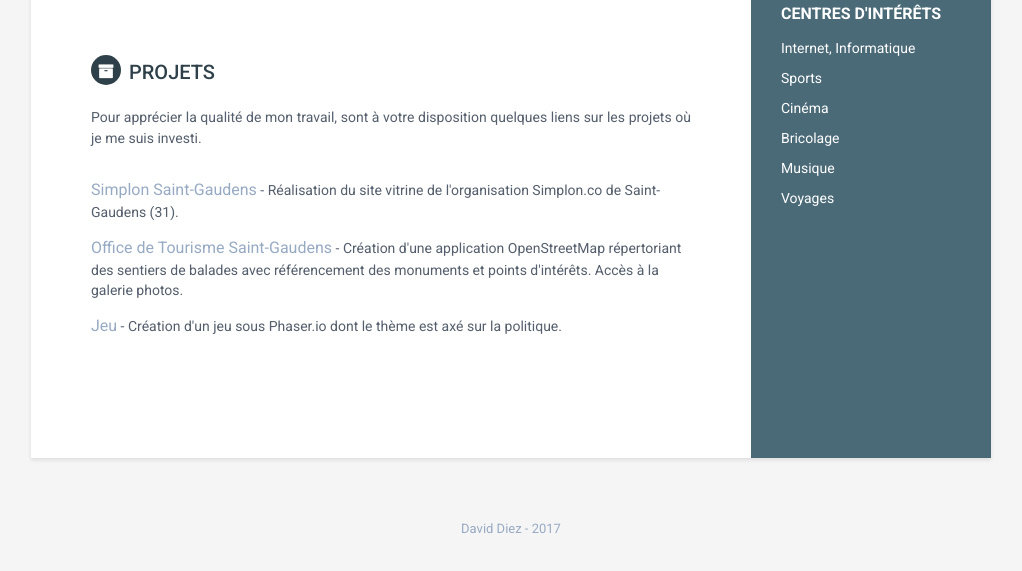
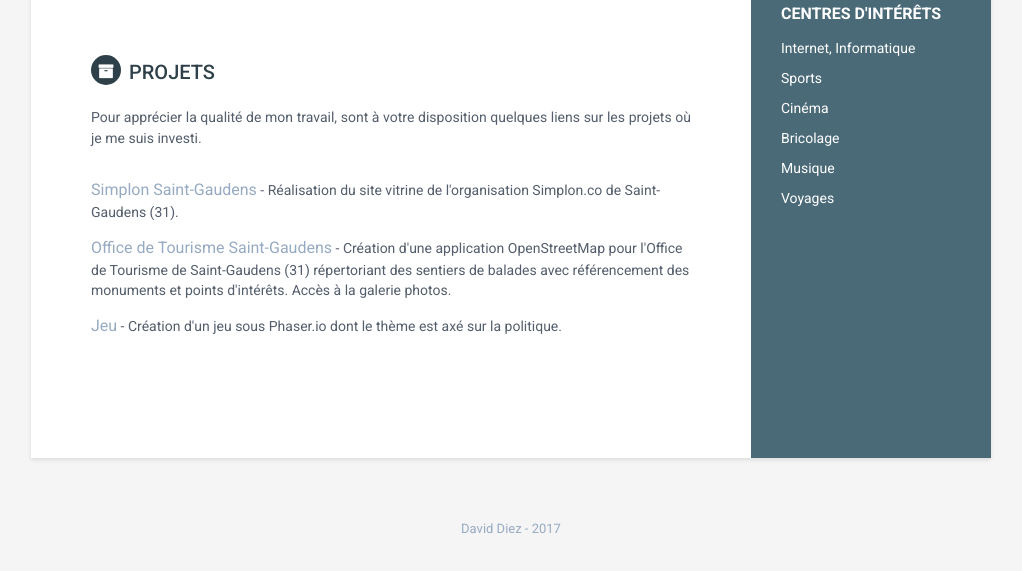
Before and after one commit to ddiez31/CV, a plain HTML site: page index.html in a window 1280 px wide. Shown: the part 1866-2437 px from the top of the page, without its empty margins (129-1151 px from the left). Drawn offline with nearby package versions, Linux system fonts and the light colour scheme.

Commit message:
maj projets

```diff
--- a/index.html
+++ b/index.html
@@ -397,7 +397,7 @@
                     <span class="project-title"><a href="https://stgaudens.simplon.co/" target="_blank">Simplon Saint-Gaudens</a></span> - <span class="project-tagline">Réalisation du site vitrine de l'organisation Simplon.co de Saint-Gaudens (31).</span>
                 </div>
                 <div class="item">
-                    <span class="project-title"><a href="http://office-tourisme-stgaudens.surge.sh/" target="_blank">Office de Tourisme Saint-Gaudens</a></span> - <span class="project-tagline">Création d'une application OpenStreetMap répertoriant des sentiers de balades avec référencement des monuments et points d'intérêts. Accès à la galerie photos.</span>
+                    <span class="project-title"><a href="http://office-tourisme-stgaudens.surge.sh/" target="_blank">Office de Tourisme Saint-Gaudens</a></span> - <span class="project-tagline">Création d'une application OpenStreetMap pour l'Office de Tourisme de Saint-Gaudens (31) répertoriant des sentiers de balades avec référencement des monuments et points d'intérêts. Accès à la galerie photos.</span>
                 </div>
                 <div class="item">
                     <span class="project-title"><a href="http://nous-presidents.surge.sh" target="_blank">Jeu</a></span> - <span class="project-tagline">Création d'un jeu sous Phaser.io dont le thème est axé sur la politique.</span>
```
